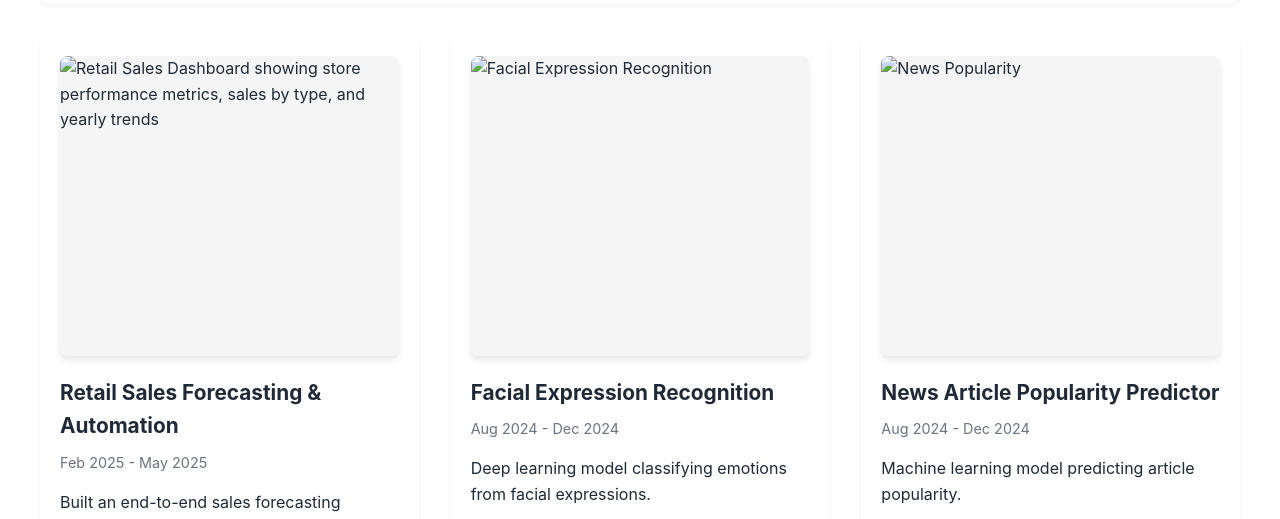
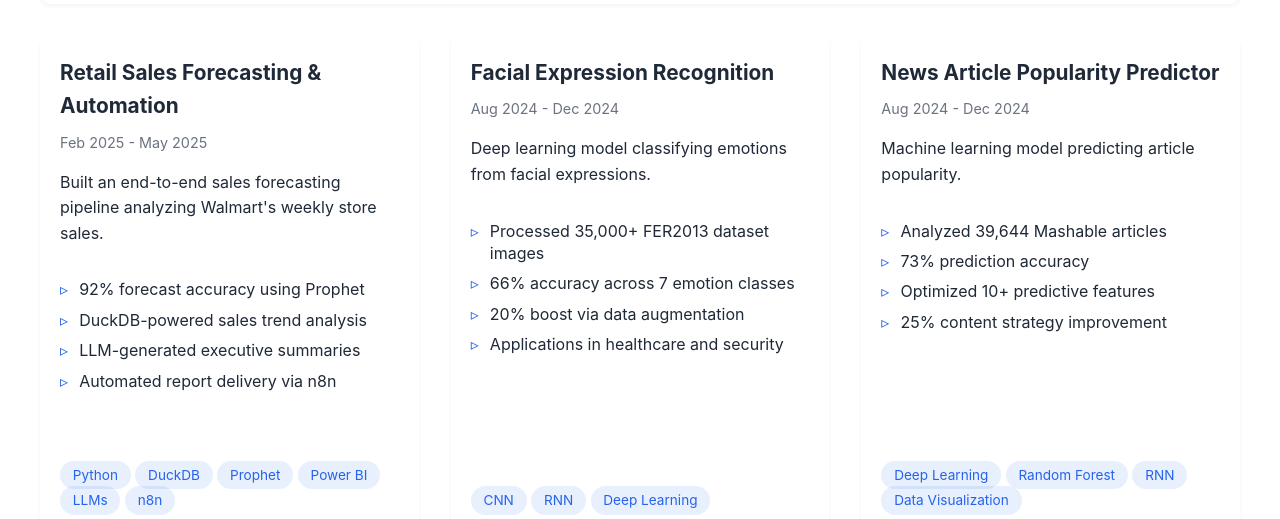
Before and after one commit to krishnavyas36/Krishnavyas_Portfolio, a plain HTML site: page index.html in a window 1280 px wide. Shown: the part 7032-7551 px from the top of the page. Drawn offline with Linux system fonts and the light colour scheme.

Commit message:
Remove all project images and related styles

```diff
--- a/index.html
+++ b/index.html
@@ -9,30 +9,6 @@
     <link rel="stylesheet" href="https://cdnjs.cloudflare.com/ajax/libs/font-awesome/6.0.0/css/all.min.css">
     <style>
         /* ... existing styles ... */
-        .project-image {
-            width: 100%;
-            height: 300px;
-            overflow: hidden;
-            border-radius: 8px;
-            margin-bottom: 20px;
-            background-color: #f5f5f5;
-            display: flex;
-            align-items: center;
-            justify-content: center;
-            box-shadow: 0 4px 6px rgba(0, 0, 0, 0.1);
-        }
-
-        .project-image img {
-            width: 100%;
-            height: 100%;
-            object-fit: contain;
-            transition: transform 0.3s ease;
-        }
-
-        .project-image:hover img {
-            transform: scale(1.05);
-        }
-
         .project-card {
             background: #ffffff;
             border-radius: 10px;
@@ -405,9 +381,6 @@
             <h3>Data Analytics & AI</h3>
             <div class="project-grid">
                 <div class="project-card featured">
-                    <div class="project-image">
-                        <img src="assets/logistics-ai.jpg" alt="AI Logistics Optimization">
-                    </div>
                     <div class="project-info">
                         <h4>AI Logistics Optimization Agent</h4>
                         <p class="project-date">Apr 2025 - May 2025</p>
@@ -435,9 +408,6 @@
                 </div>
 
                 <div class="project-card">
-                    <div class="project-image">
-                        <img src="assets/retail-dashboard.png" alt="Retail Sales Dashboard showing store performance metrics, sales by type, and yearly trends">
-                    </div>
                     <div class="project-info">
                         <h4>Retail Sales Forecasting & Automation</h4>
                         <p class="project-date">Feb 2025 - May 2025</p>
@@ -465,9 +435,6 @@
                 </div>
 
                 <div class="project-card">
-                    <div class="project-image">
-                        <img src="assets/facial-recognition.jpg" alt="Facial Expression Recognition">
-                    </div>
                     <div class="project-info">
                         <h4>Facial Expression Recognition</h4>
                         <p class="project-date">Aug 2024 - Dec 2024</p>
@@ -492,9 +459,6 @@
                 </div>
 
                 <div class="project-card">
-                    <div class="project-image">
-                        <img src="assets/news-popularity.jpg" alt="News Popularity">
-                    </div>
                     <div class="project-info">
                         <h4>News Article Popularity Predictor</h4>
                         <p class="project-date">Aug 2024 - Dec 2024</p>
@@ -525,9 +489,6 @@
             <h3>Business Intelligence & Visualization</h3>
             <div class="project-grid">
                 <div class="project-card">
-                    <div class="project-image">
-                        <img src="assets/chocolate - Sales - Dashboard.png.png" alt="Chocolate Sales Dashboard showing monthly trends, global distribution, and product performance metrics">
-                    </div>
                     <div class="project-info">
                         <h4>Chocolate Sales Analysis – Tableau</h4>
                         <p class="project-date">Mar 2025 - Apr 2025</p>
@@ -547,9 +508,6 @@
                 </div>
 
                 <div class="project-card">
-                    <div class="project-image">
-                        <img src="assets/Nike - Sales - Dashboard.png.png" alt="Nike Sales Dashboard showing geographical distribution, product performance metrics, and sales trends across US cities">
-                    </div>
                     <div class="project-info">
                         <h4>Nike USA Sales Analysis</h4>
                         <p class="project-date">Jan 2024 - May 2024</p>
@@ -576,9 +534,6 @@
                 </div>
 
                 <div class="project-card">
-                    <div class="project-image">
-                        <img src="assets/Spotify - Dashboarbs.png" alt="Spotify Music Analysis Dashboard showing streaming trends, artist performance, and track metrics">
-                    </div>
                     <div class="project-info">
                         <h4>Spotify Data Analysis</h4>
                         <p class="project-date">May 2024 - Aug 2024</p>
@@ -612,9 +567,6 @@
             <h3>Automation & Development</h3>
             <div class="project-grid">
                 <div class="project-card">
-                    <div class="project-image">
-                        <img src="assets/automation.jpg" alt="Job Application Automation">
-                    </div>
                     <div class="project-info">
                         <h4>Automated Data Entry & Form Submission</h4>
                         <p class="project-date">Feb 2025</p>
@@ -640,9 +592,6 @@
                 </div>
 
                 <div class="project-card">
-                    <div class="project-image">
-                        <img src="assets/taxi-app.jpg" alt="Taxi Booking App">
-                    </div>
                     <div class="project-info">
                         <h4>Taxi Booking Wireframe Application</h4>
                         <p class="project-date">Jan 2025</p>
@@ -662,9 +611,6 @@
                 </div>
 
                 <div class="project-card">
-                    <div class="project-image">
-                        <img src="assets/budget-tracker.jpg" alt="Budget Tracker">
-                    </div>
                     <div class="project-info">
                         <h4>Budget and Expenses Tracker</h4>
                         <p class="project-date">Jan 2024 - Mar 2024</p>
```
